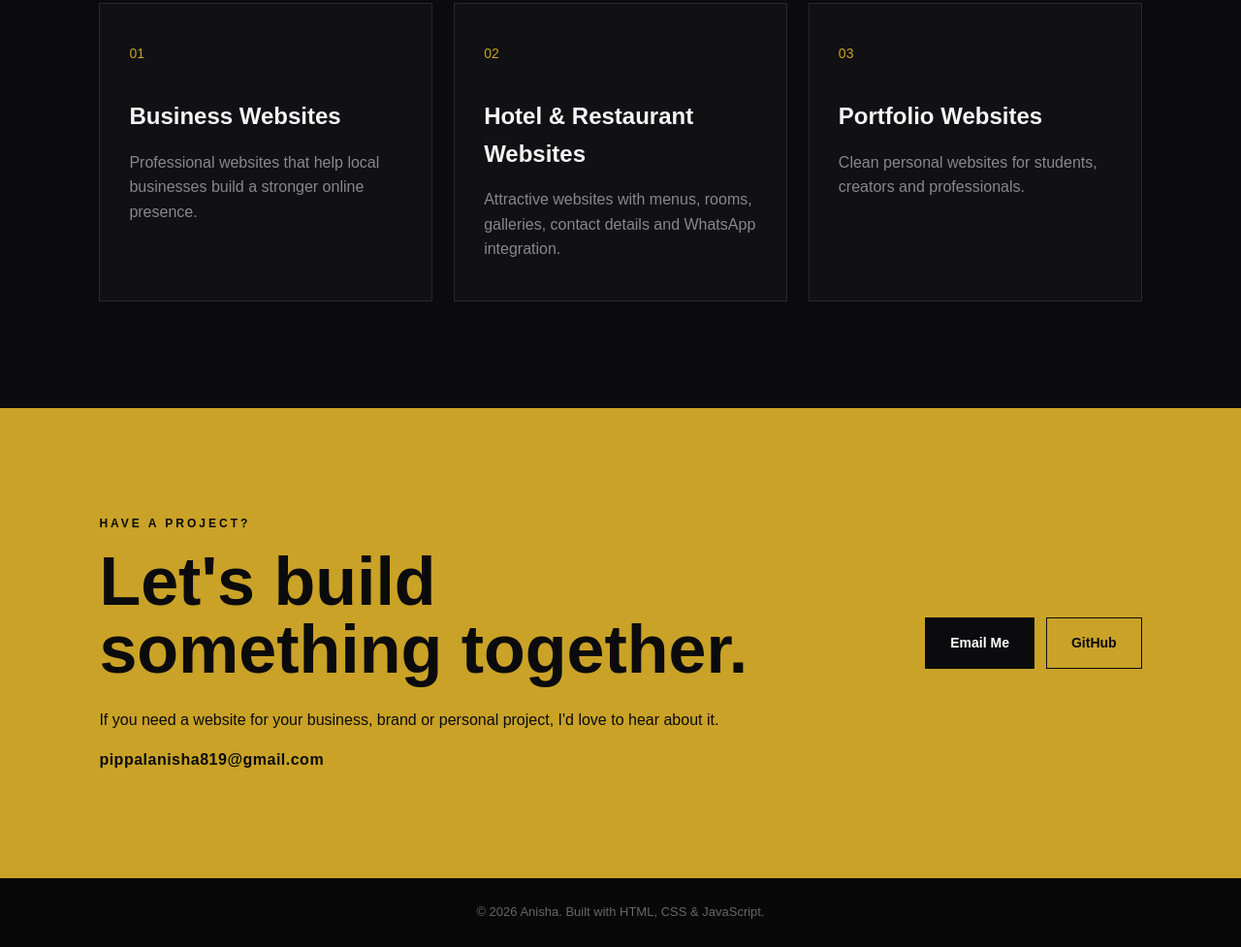
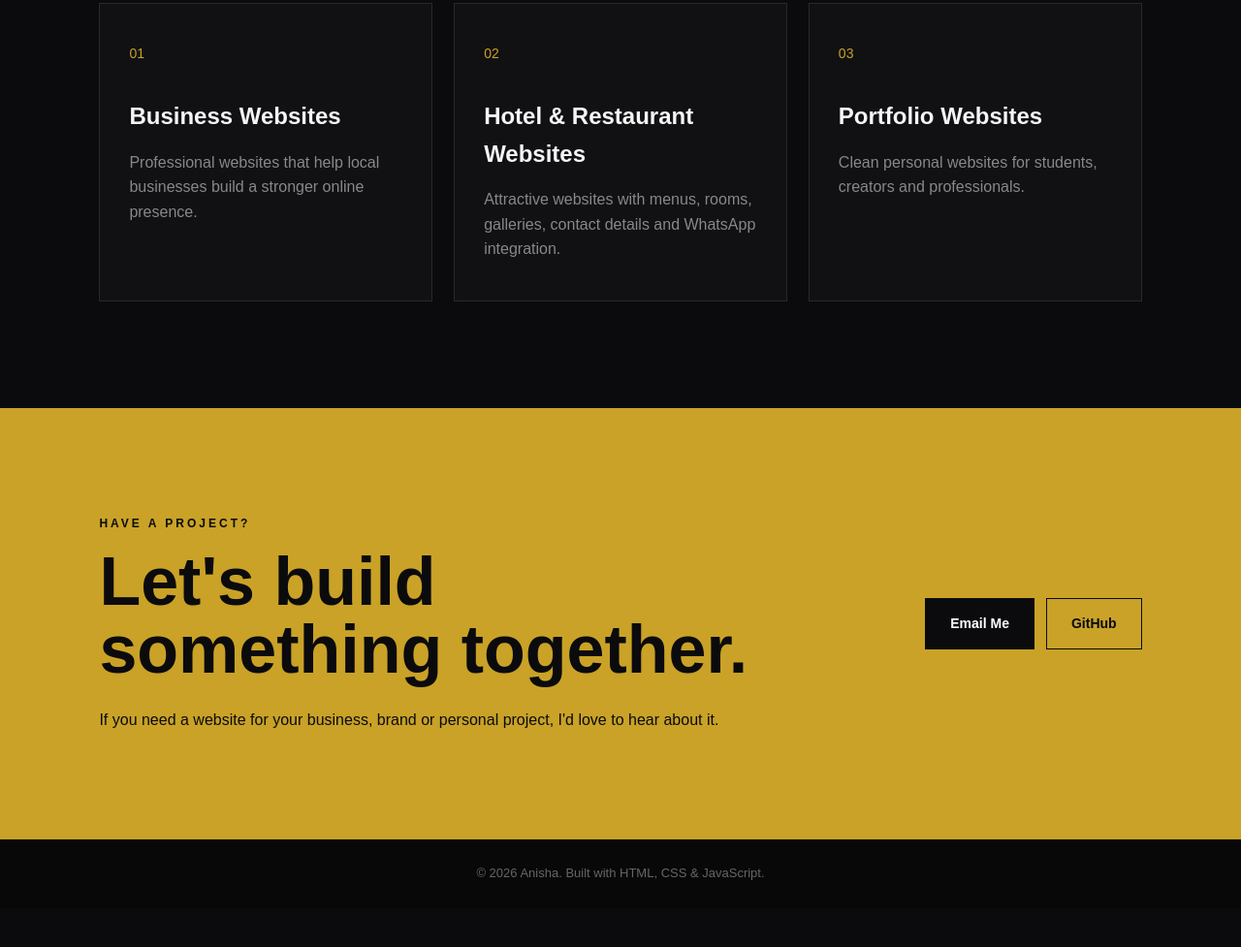
Before and after one commit to anisha-006/portfolio, a plain HTML site: page index.html in a window 1280 px wide. Shown: the part 3362-4339 px from the top of the page at 97% size. After the commit the page ends 4299 px from the top, so only its background shows below. Drawn offline with Linux system fonts and the light colour scheme.

Commit message:
Update index.html

```diff
--- a/index.html
+++ b/index.html
@@ -338,14 +338,12 @@
                     If you need a website for your business, brand or
                     personal project, I'd love to hear about it.
                 </p>
-                <p class="email-address">
-    pippalanisha819@gmail.com
-</p>
             </div>
 
             <div class="contact-buttons">
 
                 <a href="mailto:pippalanisha819@gmail.com"
+                   target="_blank"
                    class="btn primary-btn">
                     Email Me
                 </a>
```
